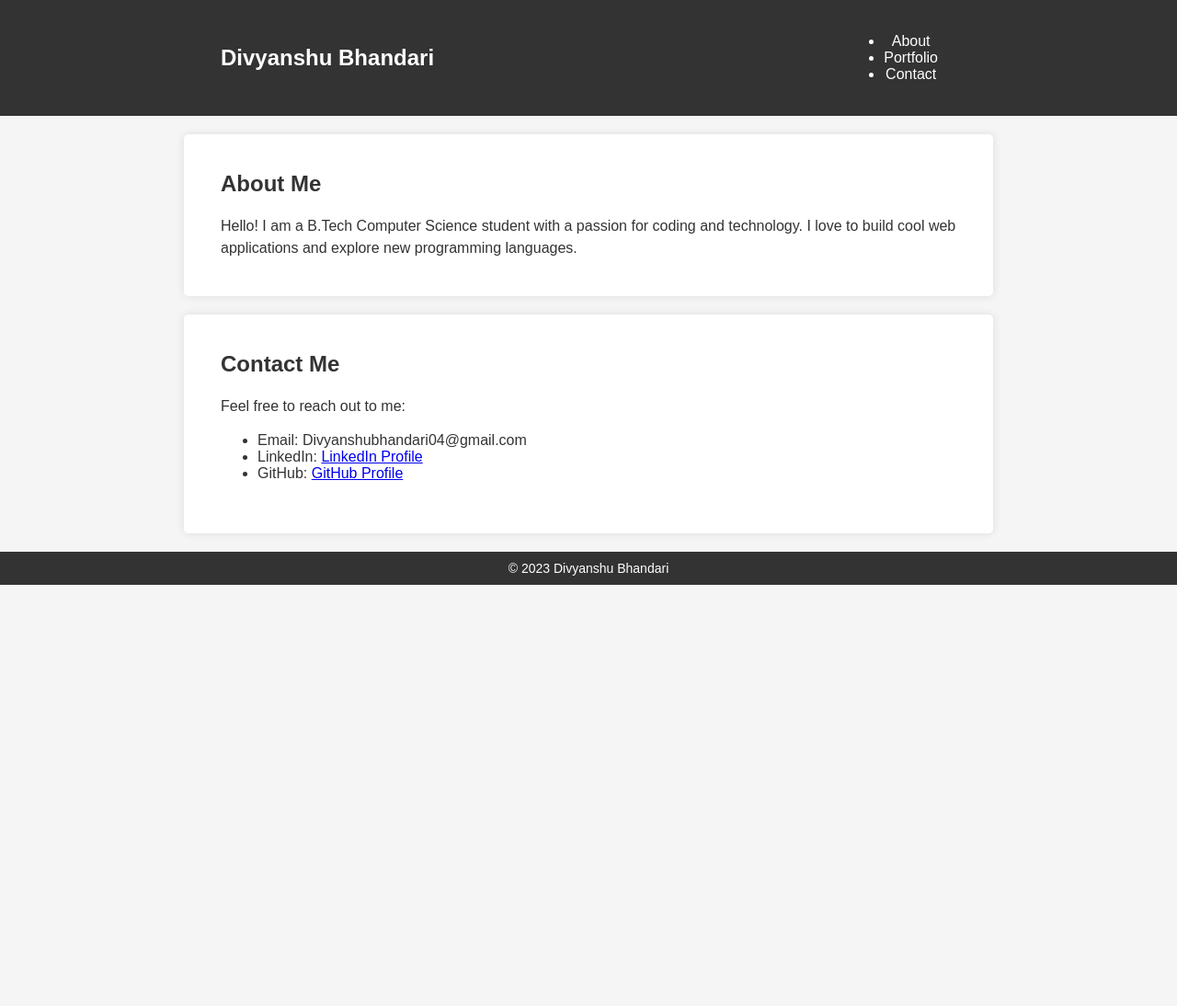
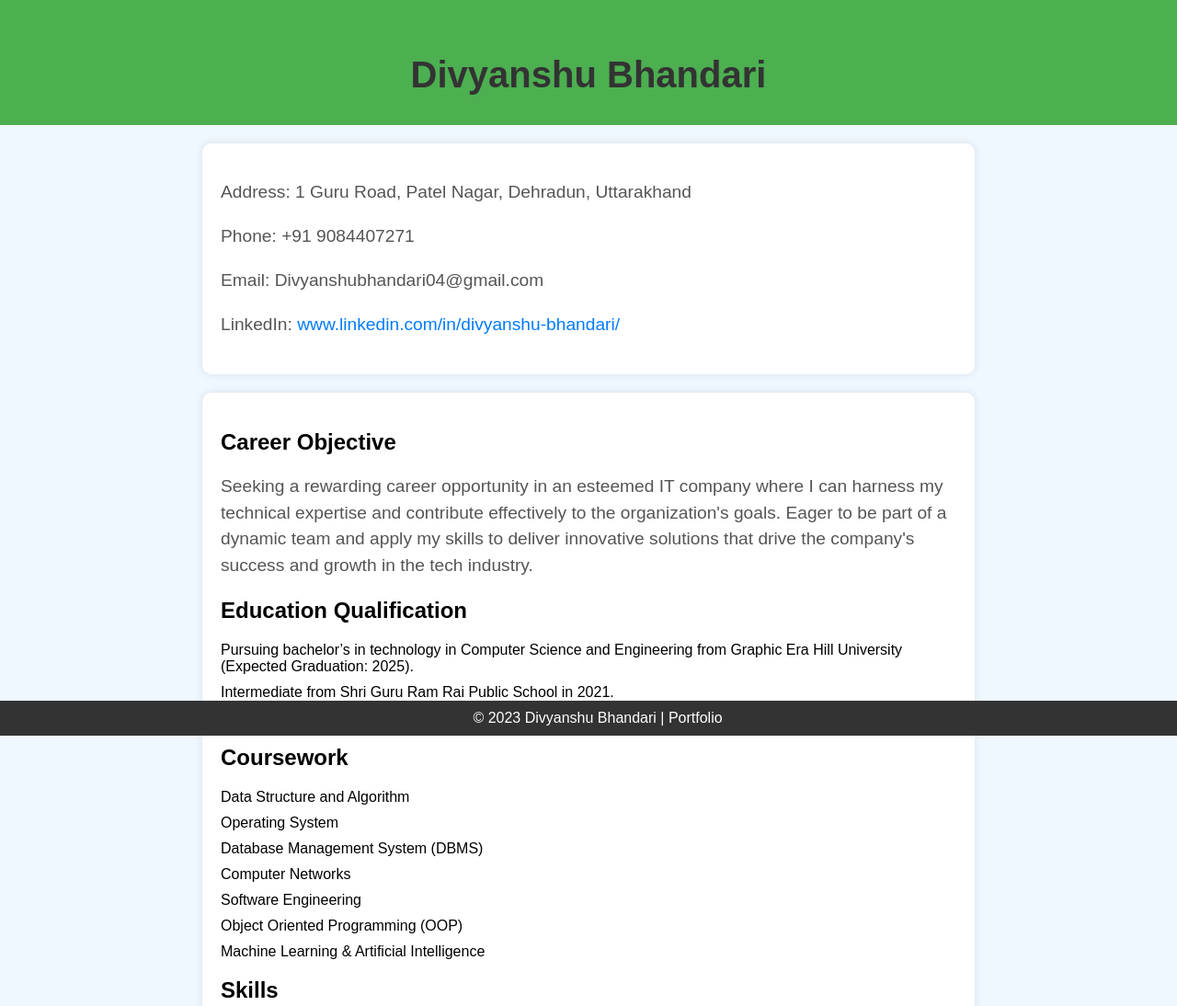
Before and after one commit to Divyanshu-Bhandari/Divyanshu-Bhandari.github.io, a plain HTML site: page index.html in a window 1280 px wide. Shown: the top 1094 px of the page at 92% size. Before the commit the page ends 800 px from the top, so only its background shows below. Drawn offline with nearby package versions, Linux system fonts and the light colour scheme.

Commit message:
Update index.html

```diff
--- a/index.html
+++ b/index.html
@@ -3,163 +3,209 @@
 <head>
   <meta charset="UTF-8">
   <meta name="viewport" content="width=device-width, initial-scale=1.0">
-    <title>Divyanshu Bhandari - Portfolio</title>
-    <Style>
-        /* Reset some default styles */
-body, h1, h2, p {
+  <title>Divyanshu Bhandari | Portfolio</title>
+  <link rel="stylesheet" href="https://cdnjs.cloudflare.com/ajax/libs/animate.css/4.1.1/animate.min.css">
+  <style>
+    body {
+      font-family: 'Arial', sans-serif;
       margin: 0;
+      padding: 0;
+      background-color: #f0f8ff; /* Fresh light blue background */
+    }
+
+    header {
+      background-color: #4caf50; /* Fresh green color */
+      color: #fff;
+      text-align: center;
+      padding: 2rem;
+    }
+
+    h1 {
+      font-size: 2.5rem;
+      margin-bottom: 0;
+      font-weight: bold;
+      color: #333; /* Dark text color */
+    }
+
+    section {
+      max-width: 800px;
+      margin: 0 auto;
+      padding: 20px;
+      background-color: #fff;
+      box-shadow: 0 0 10px rgba(0, 0, 0, 0.1);
+      margin-top: 20px;
+      border-radius: 10px;
+      animation: fadeInUp 1s ease; /* Added animation to the section */
+    }
+
+    p {
+      font-size: 1.2rem;
+      line-height: 1.5;
+      color: #555; /* Slightly darker text color */
+    }
+
+    a {
+      color: #007BFF;
+      text-decoration: none;
+      transition: color 0.3s;
+    }
+
+    a:hover {
+      color: #0056b3;
+    }
+
+    ul {
+      list-style: none;
       padding: 0;
     }
 
-/* Basic styling for the entire page */
-body {
-    font-family: Arial, sans-serif;
-    background-color: #f5f5f5;
-    color: #333;
+    li {
+      margin-bottom: 10px;
     }
 
-/* Header styles */
-header {
-    background-color: #333;
+    .button {
+      display: inline-block;
+      padding: 10px 20px;
+      background-color: #007BFF;
       color: #fff;
-    padding: 20px 0;
-    text-align: center;
+      text-decoration: none;
+      border-radius: 5px;
+      transition: background-color 0.3s;
     }
 
-nav {
-    display: flex;
-    justify-content: space-between;
-    align-items: center;
-    max-width: 800px;
-    margin: 0 auto;
+    .button:hover {
+      background-color: #0056b3;
     }
 
-.logo {
-    font-size: 24px;
-    font-weight: bold;
+    /* Animation */
+    .animated {
+      animation-fill-mode: both;
     }
 
-.nav-links ul {
-    list-style: none;
-    display: flex;
+    @keyframes fadeInUp {
+      0% {
+        opacity: 0;
+        transform: translateY(20px);
       }
 
-.nav-links li {
-    margin-right: 20px;
-}
-
-.nav-links a {
-    text-decoration: none;
-    color: #fff;
-    transition: color 0.3s ease;
-}
-
-.nav-links a:hover {
-    color: #66c2ff;
-}
-
-/* Section styles */
-.section {
-    max-width: 800px;
-    margin: 20px auto;
-    padding: 40px;
-    background-color: #fff;
-    border-radius: 5px;
-    box-shadow: 0px 0px 10px rgba(0, 0, 0, 0.1);
-}
-
-.section h1 {
-    font-size: 24px;
-    margin-bottom: 20px;
-}
-
-.section p {
-    font-size: 16px;
-    line-height: 1.5;
-}
-
-/* Portfolio item styles */
-.portfolio-item {
-    margin-bottom: 40px;
-}
-
-.portfolio-item img {
-    max-width: 100%;
-    height: auto;
-    border-radius: 5px;
-}
-
-.portfolio-item h2 {
-    font-size: 18px;
-    margin-top: 10px;
-}
-
-/* Footer styles */
-footer {
-    background-color: #333;
-    color: #fff;
-    text-align: center;
-    padding: 10px 0;
-    font-size: 14px;
-}
-
-/* Responsive design */
-@media (max-width: 768px) {
-    .nav-links {
-        display: none;
-    }
-    header {
-        padding: 10px 0;
-    }
-    nav {
-        justify-content: center;
-    }
-    .logo {
-        font-size: 20px;
-    }
-    .nav-links ul {
-        flex-direction: column;
-        align-items: center;
-    }
-    .nav-links li {
-        margin: 10px 0;
+      100% {
+        opacity: 1;
+        transform: translateY(0);
       }
     }
 
-    </Style>
+    /* Social media icons */
+    .social-icons {
+      display: flex;
+      justify-content: space-around;
+      margin-top: 20px;
+    }
+
+    .social-icons i {
+      font-size: 2rem;
+      margin: 10px;
+      transition: color 0.3s;
+      color: #555; /* Slightly darker icon color */
+    }
+
+    .social-icons i:hover {
+      color: #4caf50; /* Fresh green color on hover */
+    }
+
+    /* Additional styling for the contact details */
+    .contact-details {
+      margin-top: 20px;
+      padding: 20px;
+      background-color: #ecf4fb; /* Light blue background */
+      box-shadow: 0 0 10px rgba(0, 0, 0, 0.1);
+      border-radius: 10px;
+      animation: fadeInUp 1s ease;
+    }
+
+    /* Styling for the career objective, education, and other details */
+    .details-section {
+      margin-top: 20px;
+      padding: 20px;
+      background-color: #fff; /* White background */
+      box-shadow: 0 0 10px rgba(0, 0, 0, 0.1);
+      border-radius: 10px;
+      animation: fadeInUp 1s ease;
+    }
+
+    /* Styling for skills */
+    .skills-section {
+      margin-top: 20px;
+      padding: 20px;
+      background-color: #ecf4fb; /* Light blue background */
+      box-shadow: 0 0 10px rgba(0, 0, 0, 0.1);
+      border-radius: 10px;
+      animation: fadeInUp 1s ease;
+    }
+
+    /* Styling for the footer */
+    footer {
+      background-color: #333; /* Dark background color for the footer */
+      color: #fff; /* White text color */
+      text-align: center;
+      padding: 10px;
+      position: fixed;
+      bottom: 0;
+      width: 100%;
+    }
+  </style>
 </head>
 <body>
   <header>
-        <nav>
-            <div class="logo">Divyanshu Bhandari</div>
-            <ul class="nav-links">
-                <li><a href="#about">About</a></li>
-                <li><a href="#portfolio">Portfolio</a></li>
-                <li><a href="#contact">Contact</a></li>
-            </ul>
-        </nav>
+    <h1>Divyanshu Bhandari</h1>
   </header>
 
-    <section id="about" class="section">
-        <h1>About Me</h1>
-        <p>Hello! I am a B.Tech Computer Science student with a passion for coding and technology. I love to build cool web applications and explore new programming languages.</p>
+  <!-- Contact Details Section -->
+  <section class="details-section animated fadeInUp">
+    <p>Address: 1 Guru Road, Patel Nagar, Dehradun, Uttarakhand</p>
+    <p>Phone: +91 9084407271</p>
+    <p>Email: Divyanshubhandari04@gmail.com</p>
+    <p>LinkedIn: <a href="www.linkedin.com/in/divyanshu-bhandari/" target="_blank">www.linkedin.com/in/divyanshu-bhandari/</a></p>
   </section>
 
+  <!-- Career Objective, Education, and Other Details Section -->
+  <section class="details-section animated fadeInUp">
+    <h2>Career Objective</h2>
+    <p>Seeking a rewarding career opportunity in an esteemed IT company where I can harness my technical expertise and contribute effectively to the organization's goals. Eager to be part of a dynamic team and apply my skills to deliver innovative solutions that drive the company's success and growth in the tech industry.</p>
 
-    <section id="contact" class="section">
-        <h1>Contact Me</h1>
-        <p>Feel free to reach out to me:</p>
+    <h2>Education Qualification</h2>
     <ul>
-            <li>Email: Divyanshubhandari04@gmail.com</li>
-            <li>LinkedIn: <a href="https://www.linkedin.com/in/divyanshu-bhandari" target="_blank">LinkedIn Profile</a></li>
-            <li>GitHub: <a href="https://github.com/Divyanshu-Bhandari" target="_blank">GitHub Profile</a></li>
+      <li>Pursuing bachelor’s in technology in Computer Science and Engineering from Graphic Era Hill University (Expected Graduation: 2025).</li>
+      <li>Intermediate from Shri Guru Ram Rai Public School in 2021.</li>
+      <li>High School from Shri Guru Ram Rai Public School in 2019.</li>
     </ul>
+
+    <h2>Coursework</h2>
+    <ul>
+      <li>Data Structure and Algorithm</li>
+      <li>Operating System</li>
+      <li>Database Management System (DBMS)</li>
+      <li>Computer Networks</li>
+      <li>Software Engineering</li>
+      <li>Object Oriented Programming (OOP)</li>
+      <li>Machine Learning & Artificial Intelligence</li>
+    </ul>
+
+    <h2>Skills</h2>
+    <ul>
+      <li>Programming Languages: C, C++, Java, Python, JavaScript</li>
+      <li>Web Technology: HTML, CSS, React.js, Node.js, Bootstrap, Django, GIT, UI</li>
+      <li>IDE Tools: Visual Studio Code, Eclipse, Code Blocks</li>
+      <li>DBMS: MySQL, Oracle, SQLite</li>
+      <li>Operating System: Windows, Linux</li>
+    </ul>
+
   </section>
 
+  <!-- Social media icons and other sections go here -->
+
+  <!-- Footer Section -->
   <footer>
-        <p>&copy; 2023 Divyanshu Bhandari</p>
+    &copy; 2023 Divyanshu Bhandari | Portfolio
   </footer>
-
-    <script src="script.js"></script>
 </body>
 </html>
```
Lines whose indentation alone changed are shown as unchanged.
